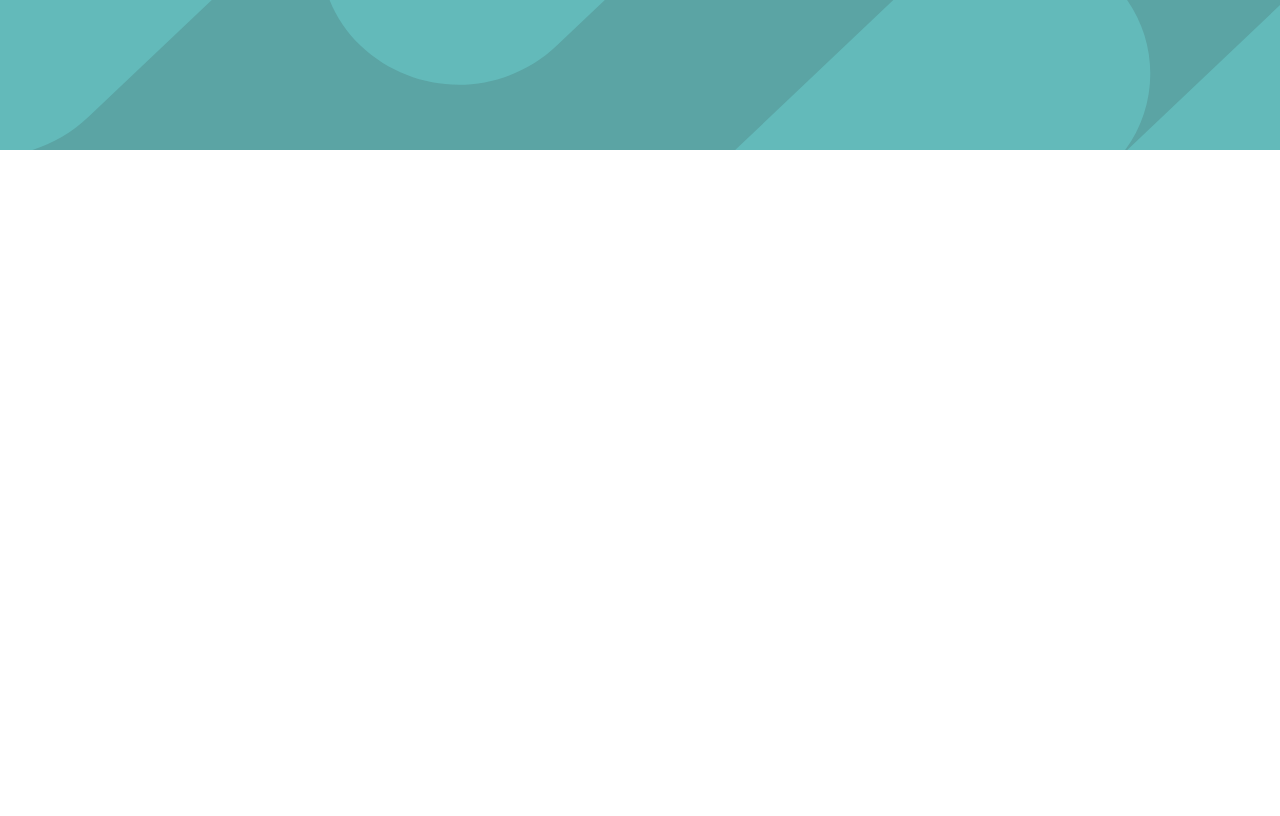
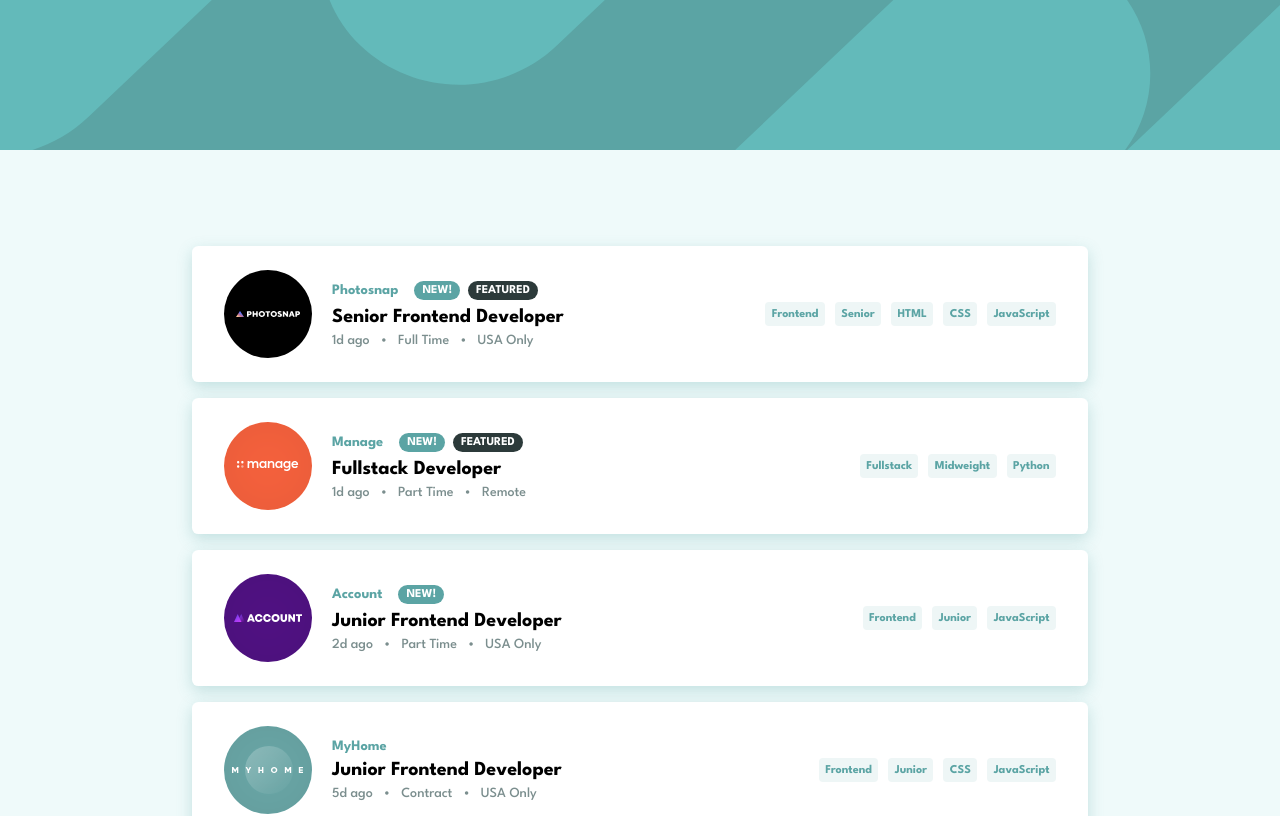
Before and after one commit to ahmedbaligh/job-listing, a React (Create React App) app: page / in a window 1280 px wide. Shown: the top 816 px of the page. Built offline with nearby package versions, Linux system fonts and the light colour scheme.

Commit message:
feat: Implement job listing card

```diff
--- a/public/index.html
+++ b/public/index.html
@@ -8,6 +8,12 @@
     <meta name="description" content="Web site created using create-react-app" />
     <link rel="apple-touch-icon" href="%PUBLIC_URL%/logo192.png" />
     <link rel="manifest" href="%PUBLIC_URL%/manifest.json" />
+
+    <!-- Google Font -->
+    <link rel="preconnect" href="https://fonts.googleapis.com" />
+    <link rel="preconnect" href="https://fonts.gstatic.com" crossorigin />
+    <link href="https://fonts.googleapis.com/css2?family=League+Spartan:wght@500;700&display=swap" rel="stylesheet" />
+
     <title>Job Listing</title>
   </head>
 
--- /dev/null
+++ b/src/App.css
@@ -0,0 +1,11 @@
+main {
+  min-height: 100vh;
+  background-color: var(--light-grayish-cyan);
+  padding: 6rem 12rem;
+}
+
+.jobs {
+  display: flex;
+  flex-direction: column;
+  gap: 1rem;
+}
--- a/src/App.jsx
+++ b/src/App.jsx
@@ -1,9 +1,21 @@
 import { Header } from './components/header/Header';
+import { Job } from './components/job/Job';
+
+import jobs from './data/data.json';
+import './App.css';
 
 export function App() {
   return (
-    <div>
+    <>
       <Header />
-    </div>
+
+      <main>
+        <section className="jobs">
+          {jobs.map(job => (
+            <Job key={job.id} job={job} />
+          ))}
+        </section>
+      </main>
+    </>
   );
 }
--- /dev/null
+++ b/src/components/badge/Badge.css
@@ -0,0 +1,19 @@
+.badge {
+  display: flex;
+  align-items: center;
+  justify-content: center;
+  padding: 0.25rem 0.5rem;
+  border-radius: 1.5rem;
+  font-size: 0.75rem;
+  font-weight: 700;
+  color: white;
+  text-transform: uppercase;
+}
+
+.badge.featured {
+  background-color: var(--very-dark-grayish-cyan);
+}
+
+.badge.new {
+  background-color: var(--desaturated-dark-cyan);
+}
--- /dev/null
+++ b/src/components/badge/Badge.jsx
@@ -0,0 +1,3 @@
+import './Badge.css';
+
+export const Badge = ({ type }) => <span className={`badge ${type}`}>{type === 'featured' ? 'Featured' : 'New!'}</span>;
--- /dev/null
+++ b/src/components/job-tags/JobTag.css
@@ -0,0 +1,22 @@
+.job-tag {
+  display: flex;
+  align-items: center;
+  justify-content: center;
+  padding: 0.4rem;
+  background-color: var(--light-grayish-cyan-filter-tablets);
+  border-radius: 0.25rem;
+  font-size: 0.75rem;
+  font-weight: 700;
+  color: var(--desaturated-dark-cyan);
+  cursor: pointer;
+  transition: color 0.3s, background-color 0.3s;
+}
+
+.job-tag:hover {
+  color: var(--very-dark-grayish-cyan);
+}
+
+.job-tag:active {
+  background-color: var(--desaturated-dark-cyan);
+  color: var(--light-grayish-cyan);
+}
--- /dev/null
+++ b/src/components/job-tags/JobTag.jsx
@@ -0,0 +1,3 @@
+import './JobTag.css';
+
+export const JobTag = ({ name }) => <button className="job-tag">{name}</button>;
--- /dev/null
+++ b/src/components/job/Job.css
@@ -0,0 +1,55 @@
+.job {
+  position: relative;
+  background-color: white;
+  padding: 1.5rem 2rem;
+  border-radius: 0.4rem;
+  display: flex;
+  align-items: center;
+  gap: 1.25rem;
+  box-shadow: 0px 5px 15px hsl(180, 29%, 50%, 0.3);
+}
+
+.company-logo {
+  width: 5.5rem;
+  height: 5.5rem;
+  object-fit: cover;
+}
+
+.job-details {
+  display: flex;
+  flex-direction: column;
+  gap: 0.5rem;
+}
+
+.extra-info {
+  display: flex;
+  align-items: center;
+  gap: 0.5rem;
+}
+
+.extra-info .company-name {
+  margin-right: 0.5rem;
+  font-size: 0.9em;
+  font-weight: 700;
+  color: var(--desaturated-dark-cyan);
+}
+
+.position-title {
+  font-weight: 700;
+  font-size: 1.25em;
+}
+
+.job-info {
+  display: flex;
+  gap: 0.75em;
+  align-items: center;
+  font-size: 0.875em;
+  color: var(--dark-grayish-cyan);
+}
+
+.job-tags {
+  margin-left: auto;
+  display: flex;
+  align-items: center;
+  gap: 0.625rem;
+}
--- /dev/null
+++ b/src/components/job/Job.jsx
@@ -0,0 +1,46 @@
+import { JobTag } from '../job-tags/JobTag';
+import { Badge } from '../badge/Badge';
+
+import './Job.css';
+
+export function Job({ job }) {
+  return (
+    <div className="job">
+      <img className="company-logo" src={`/assets/${job.logo}`} alt={job.company} />
+
+      <div className="job-details">
+        <div className="extra-info">
+          <h3 className="company-name">{job.company}</h3>
+
+          {job.new && <Badge type="new" />}
+
+          {job.featured && <Badge type="featured" />}
+        </div>
+
+        <h2 className="position-title">{job.position}</h2>
+
+        <div className="job-info">
+          <span>{job.postedAt}</span>
+
+          {'•'}
+
+          <p>{job.contract}</p>
+
+          {'•'}
+
+          <p>{job.location}</p>
+        </div>
+      </div>
+
+      <div className="job-tags">
+        <JobTag name={job.role} />
+
+        <JobTag name={job.level} />
+
+        {job.languages.map(language => (
+          <JobTag key={`${job.company}-${language}`} name={language} />
+        ))}
+      </div>
+    </div>
+  );
+}
--- a/src/data.json
+++ b/src/data/data.json
@@ -2,7 +2,7 @@
   {
     "id": 1,
     "company": "Photosnap",
-    "logo": "./images/photosnap.svg",
+    "logo": "images/photosnap.svg",
     "new": true,
     "featured": true,
     "position": "Senior Frontend Developer",
@@ -17,7 +17,7 @@
   {
     "id": 2,
     "company": "Manage",
-    "logo": "./images/manage.svg",
+    "logo": "images/manage.svg",
     "new": true,
     "featured": true,
     "position": "Fullstack Developer",
@@ -32,7 +32,7 @@
   {
     "id": 3,
     "company": "Account",
-    "logo": "./images/account.svg",
+    "logo": "images/account.svg",
     "new": true,
     "featured": false,
     "position": "Junior Frontend Developer",
@@ -47,7 +47,7 @@
   {
     "id": 4,
     "company": "MyHome",
-    "logo": "./images/myhome.svg",
+    "logo": "images/myhome.svg",
     "new": false,
     "featured": false,
     "position": "Junior Frontend Developer",
@@ -62,7 +62,7 @@
   {
     "id": 5,
     "company": "Loop Studios",
-    "logo": "./images/loop-studios.svg",
+    "logo": "images/loop-studios.svg",
     "new": false,
     "featured": false,
     "position": "Software Engineer",
@@ -77,7 +77,7 @@
   {
     "id": 6,
     "company": "FaceIt",
-    "logo": "./images/faceit.svg",
+    "logo": "images/faceit.svg",
     "new": false,
     "featured": false,
     "position": "Junior Backend Developer",
@@ -92,7 +92,7 @@
   {
     "id": 7,
     "company": "Shortly",
-    "logo": "./images/shortly.svg",
+    "logo": "images/shortly.svg",
     "new": false,
     "featured": false,
     "position": "Junior Developer",
@@ -107,7 +107,7 @@
   {
     "id": 8,
     "company": "Insure",
-    "logo": "./images/insure.svg",
+    "logo": "images/insure.svg",
     "new": false,
     "featured": false,
     "position": "Junior Frontend Developer",
@@ -122,7 +122,7 @@
   {
     "id": 9,
     "company": "Eyecam Co.",
-    "logo": "./images/eyecam-co.svg",
+    "logo": "images/eyecam-co.svg",
     "new": false,
     "featured": false,
     "position": "Full Stack Engineer",
@@ -137,7 +137,7 @@
   {
     "id": 10,
     "company": "The Air Filter Company",
-    "logo": "./images/the-air-filter-company.svg",
+    "logo": "images/the-air-filter-company.svg",
     "new": false,
     "featured": false,
     "position": "Front-end Dev",
--- a/src/index.css
+++ b/src/index.css
@@ -13,3 +13,18 @@
   --dark-grayish-cyan: hsl(180, 8%, 52%);
   --very-dark-grayish-cyan: hsl(180, 14%, 20%);
 }
+
+body {
+  font: 500 1rem 'League Spartan', sans-serif;
+}
+
+#root {
+  min-height: 100vh;
+  display: flex;
+  flex-direction: column;
+}
+
+button {
+  font: inherit;
+  border: 0;
+}
```
